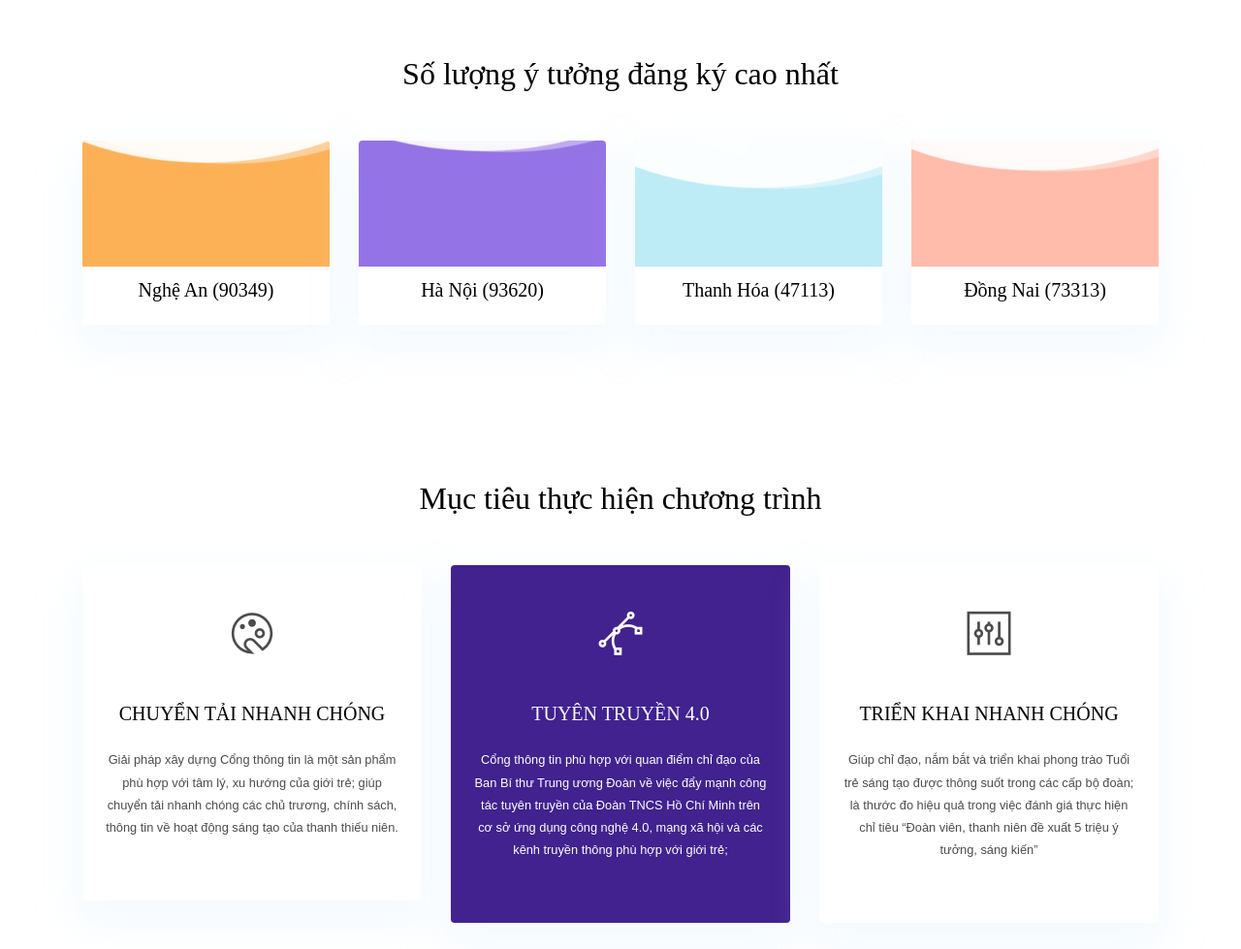
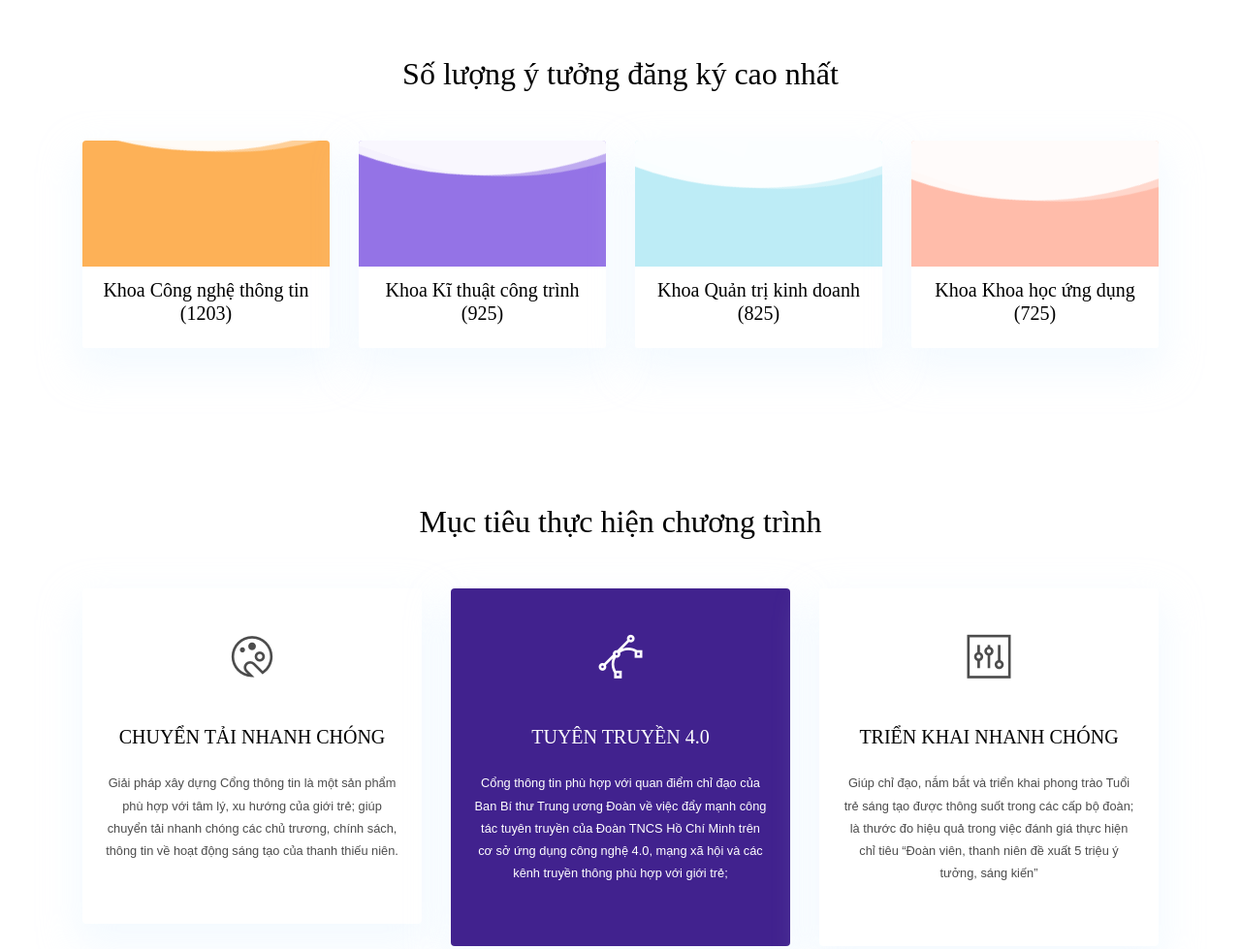
Before and after one commit to leminhhoang61tk/web_1234, a plain HTML site: page index.html in a window 1280 px wide. Shown: the part 904-1883 px from the top of the page at 97% size. Drawn offline with Linux system fonts and the light colour scheme; no server answers.

Commit message:
Update index.html

```diff
--- a/index.html
+++ b/index.html
@@ -134,20 +134,20 @@
       <div class="col-lg-3 col-sm-6 mb-4 mb-lg-0">
         <div class="card shadow text-center">
           <div class="position-relative rounded-top progress-wrapper" data-color="#fdb157">
-            <div class="wave" data-progress="90%"></div>
+            <div class="wave" data-progress="99%"></div>
           </div>
           <div class="card-footer bg-white">
-            <h4 class="card-title">Nghệ An (90349)</h4>
+            <h4 class="card-title">Khoa Công nghệ thông tin<br>(1203)</h4>
           </div>
         </div>
       </div>
       <div class="col-lg-3 col-sm-6 mb-4 mb-lg-0">
         <div class="card shadow text-center">
           <div class="position-relative rounded-top progress-wrapper" data-color="#9473e6">
-            <div class="wave" data-progress="99%"></div>
+            <div class="wave" data-progress="80%"></div>
           </div>
           <div class="card-footer bg-white">
-            <h4 class="card-title">Hà Nội (93620)</h4>
+            <h4 class="card-title">Khoa Kĩ thuật công trình<br>(925)</h4>
           </div>
         </div>
       </div>
@@ -157,17 +157,17 @@
             <div class="wave" data-progress="70%"></div>
           </div>
           <div class="card-footer bg-white">
-            <h4 class="card-title">Thanh Hóa (47113)</h4>
+            <h4 class="card-title">Khoa Quản trị kinh doanh<br>(825)</h4>
           </div>
         </div>
       </div>
       <div class="col-lg-3 col-sm-6 mb-4 mb-lg-0">
         <div class="card shadow text-center">
           <div class="position-relative rounded-top progress-wrapper" data-color="#ffbcaa">
-            <div class="wave" data-progress="84%"></div>
+            <div class="wave" data-progress="60%"></div>
           </div>
           <div class="card-footer bg-white">
-            <h4 class="card-title">Đồng Nai (73313)</h4>
+            <h4 class="card-title">Khoa Khoa học ứng dụng<br>(725)</h4>
           </div>
         </div>
       </div>
```
